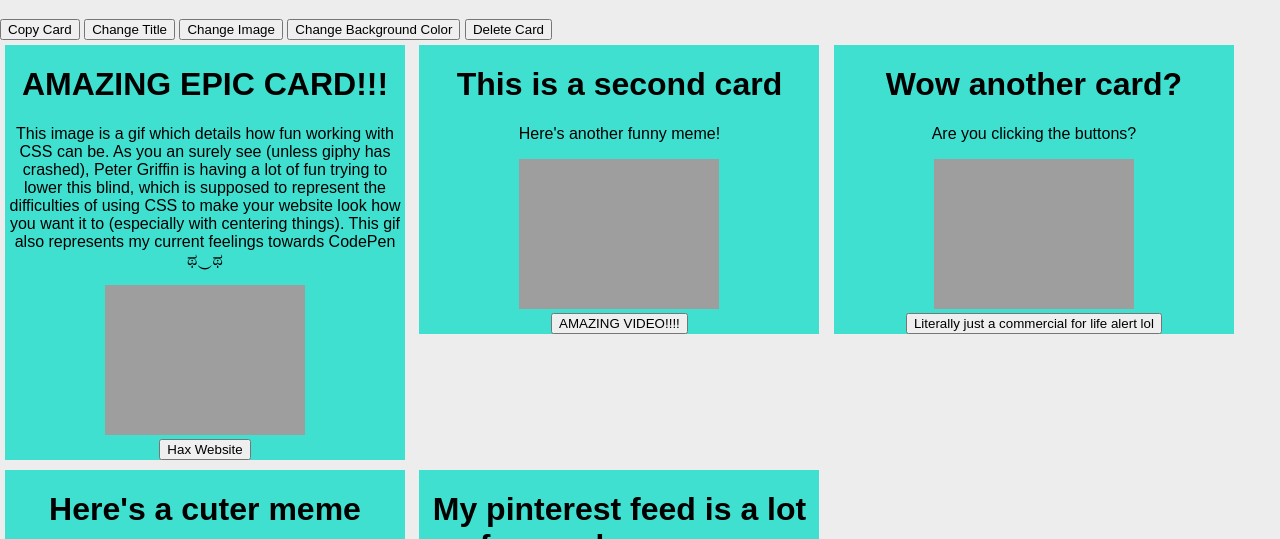
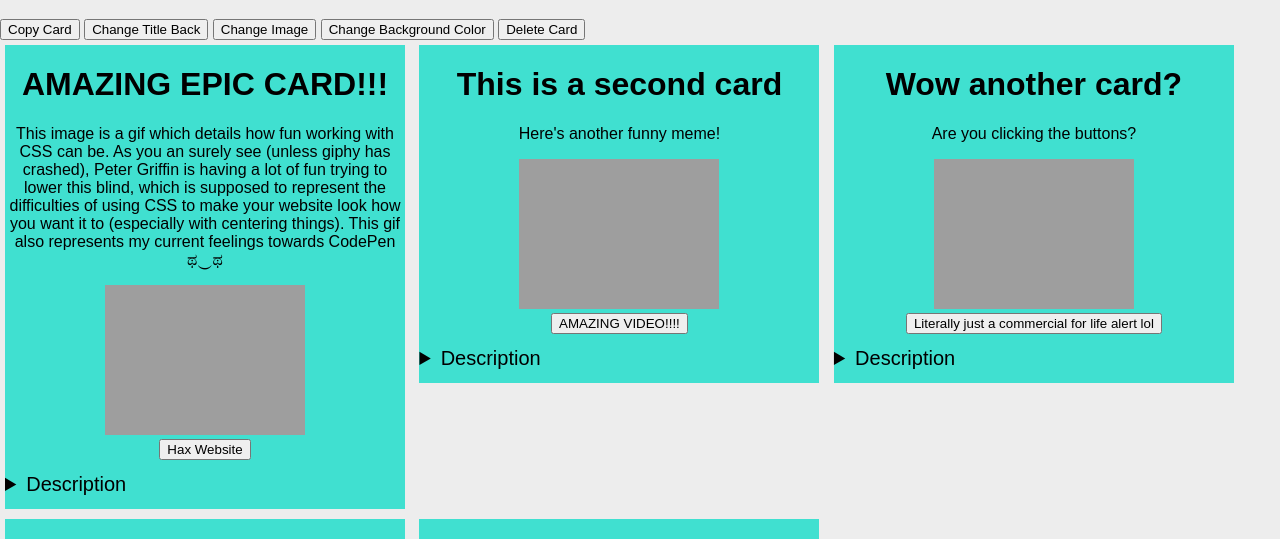
Before and after one commit to zdodson21/polaris-chip, a website with bundled scripts: page index.html in a window 1280 px wide. Both pictures are taken after a click on the button "Change Title". Shown: the part 261-800 px from the top of the page. Built offline with nearby package versions, Linux system fonts and the light colour scheme.

Commit message:
class code

```diff
--- a/index.html
+++ b/index.html
@@ -49,7 +49,7 @@
 
   <div class="wrapper">
     <div id="card">
-      <my-card class="modify-card" header="AMAZING EPIC CARD!!!" text="This image is a gif which details how fun working with CSS can be. As you an surely see (unless giphy has crashed), Peter Griffin is having a lot of fun trying to lower this blind, which is supposed to represent the difficulties of using CSS to make your website look how you want it to (especially with centering things). This gif also represents my current feelings towards CodePen ಥ‿ಥ" meme="https://media2.giphy.com/media/yYSSBtDgbbRzq/giphy.gif?cid=ecf05e474unthi9kin9jwi2th7oyx4vuy30igipopfic1v8n&ep=v1_gifs_search&rid=giphy.gif&ct=g" button-text="Hax Website" button-link="https://hax.psu.edu/"></my-card>
+      <my-card class="modify-card" header="AMAZING EPIC CARD!!!" text="This image is a gif which details how fun working with CSS can be. As you an surely see (unless giphy has crashed), Peter Griffin is having a lot of fun trying to lower this blind, which is supposed to represent the difficulties of using CSS to make your website look how you want it to (especially with centering things). This gif also represents my current feelings towards CodePen ಥ‿ಥ" meme="https://media2.giphy.com/media/yYSSBtDgbbRzq/giphy.gif?cid=ecf05e474unthi9kin9jwi2th7oyx4vuy30igipopfic1v8n&ep=v1_gifs_search&rid=giphy.gif&ct=g" button-text="Hax Website" button-link="https://hax.psu.edu/" description="WOW A DESCRIPTION!!!"></my-card>
       <my-card header="This is a second card" text="Here's another funny meme!" meme="https://i.redd.it/32vqf2dfl5a11.jpg" button-text="AMAZING VIDEO!!!!" button-link="https://www.youtube.com/watch?v=dQw4w9WgXcQ"></my-card>
       <my-card header="Wow another card?" text="Are you clicking the buttons?" meme="https://i.pinimg.com/564x/a0/9d/2b/a09d2be426b6758610afb82a463bd7d5.jpg" button-link="https://www.youtube.com/watch?v=bQlpDiXPZHQ" button-text="Literally just a commercial for life alert lol"></my-card>
       <my-card header="Here's a cuter meme" text="kidding it's cursed" meme="https://i.kym-cdn.com/photos/images/newsfeed/001/235/445/b1d.jpg" button-link="https://www.youtube.com/watch?v=_Pfr7P5U0tE" button-text="This video is actually cute tho"></my-card>
@@ -75,7 +75,7 @@ document.querySelector('#change-title').addEventListener("click", (e) => {
   console.log('Change Title Button Pressed')
   if (titleChanged === false) {
     console.log('If acknowledged...')
-    const titleChange = document.querySelector('.card-header').innerText = 'WOW A NEW TITLE!!!';
+    const titleChange = document.querySelector('.modify-card').innerText = 'WOW A NEW TITLE!!!';
     console.log('Title changed...')
     const buttonChange = document.querySelector('#change-title').innerText = 'Change Title Back';
     console.log('button changed...')
--- a/src/my-card.js
+++ b/src/my-card.js
@@ -18,12 +18,48 @@ export class MyCard extends LitElement {
     this.meme = "#"
     this.buttonText = "Button"
     this.buttonLink = "#"
+    this.description = "Default Description"
+    this.fancy = false;
   }
 
   static get styles() {
     return css`
       :host {
         display: inline-flex;
+      }
+
+      :host([fancy]) {
+        display: block;
+        background-color: pink;
+        border: 2px solid fuchsia;
+        box-shadow: 10px 5px 5px red;
+      }
+
+      div div {
+        width: 300px;
+        margin-left: 0px;
+        margin-right: 0px;
+      }
+
+      details summary {
+        text-align: left;
+        font-size: 20px;
+        padding: 8px 0;
+        width: 300px;
+      }
+
+      details[open] summary {
+        font-weight: bold;
+
+      }
+
+      details div {
+        border: 2px solid black;
+        text-align: left;
+        padding: 8px;
+        height: 70px;
+        overflow: auto;
+        width: 300px;
       }
 
       div {
@@ -33,6 +69,7 @@ export class MyCard extends LitElement {
         margin: 5px;
       }
 
+
       div img {
         width: 200px;
       }
@@ -40,8 +77,34 @@ export class MyCard extends LitElement {
     `;
   }
 
+  openChanged(e) {
+    console.log(e.newState);
+    if (e.newState === "open") {
+      this.fancy = true;
+    }
+    else {
+      this.fancy = false;
+    }
+  }
+
   render() {
-    return html`<div><h1 class="card-header">${this.header}</h1>  <p>${this.text}</p>  <img src="${this.meme}" alt="This is a meme"> <br> <a href="${this.buttonLink}" target="_blank" rel="noopener noreferrer"><button>${this.buttonText}</button></a></div>`;
+    return html`
+      <div>
+        <h1>${this.header}</h1>
+        <p>${this.text}</p>
+        <img src="${this.meme}" alt="This is a meme"> <br>
+        <a href="${this.buttonLink}" target="_blank" rel="noopener noreferrer">
+          <button>${this.buttonText}</button>
+        </a>
+        <div>
+          <details ?open="${this.fancy}" @toggle="${this.openChanged}">
+            <summary>Description</summary>
+            <div>
+              <slot>${this.description}</slot>
+            </div>
+          </details>
+        </div>
+      </div>`;
   }
 
   static get properties() {
@@ -51,6 +114,8 @@ export class MyCard extends LitElement {
       meme:  { type: String},
       buttonText: { type: String, attribute: 'button-text'},
       buttonLink: { type: String, attribute: 'button-link'},
+      description: { type: String },
+      fancy: { type: Boolean, reflect: true },
     };
   }
 }
```
